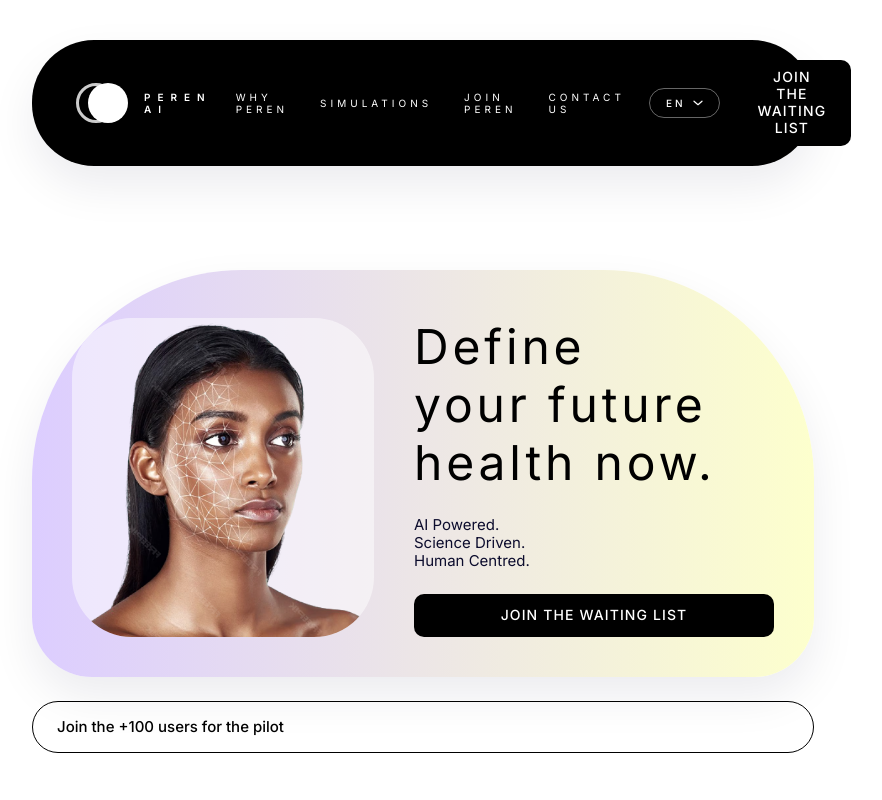
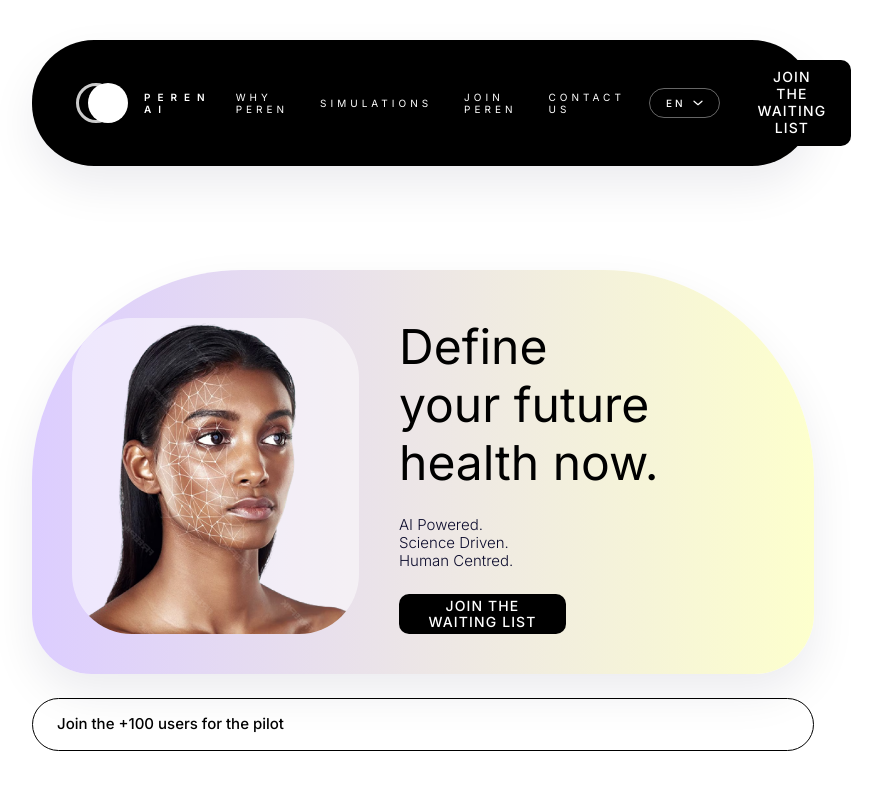
Before and after one commit to Funderlandapp/Peren-Landing-Page, a React (Vite) app: page / in a window 1280 px wide. Shown: the top 800 px of the page, without its empty margins (217-1099 px from the left). Built offline with nearby package versions, Linux system fonts and the light colour scheme.

Commit message:
fix: match hero headline styling

```diff
--- a/src/components/sections/Hero.jsx
+++ b/src/components/sections/Hero.jsx
@@ -15,16 +15,18 @@ const Hero = () => (
               loading="eager"
             />
           </div>
-          <div className="flex max-w-[360px] flex-col gap-6">
-            <h1 className="text-display font-normal tracking-[0.08em]">
+          <div className="flex w-full max-w-[375px] flex-col gap-6">
+            <h1 className="text-display font-normal leading-[1.21] tracking-normal">
               {heroContent.title.split('\n').map((line) => (
                 <span key={line} className="block">
                   {line}
                 </span>
               ))}
             </h1>
-            <p className="text-body-md text-peren-midnight whitespace-pre-line">{heroContent.subtitle}</p>
-            <Button className="px-8 py-3">{heroContent.cta}</Button>
+            <p className="text-body-md font-light leading-[1.21] text-peren-midnight whitespace-pre-line">
+              {heroContent.subtitle}
+            </p>
+            <Button className="h-10 w-[167px] justify-start px-5">{heroContent.cta}</Button>
           </div>
         </div>
       </div>
```
